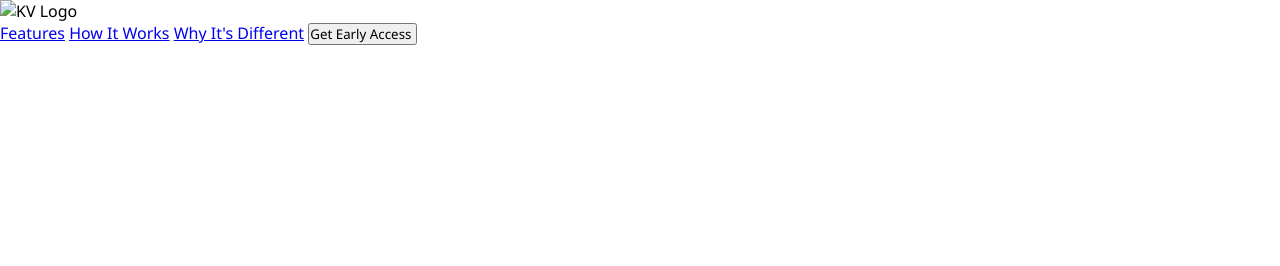
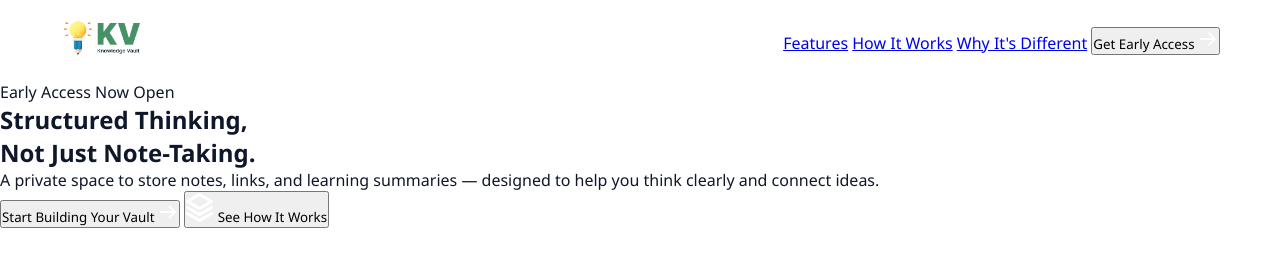
Before and after one commit to ItachiBhai/Website-with-only-htmel-and-css, a plain HTML site: page index.html in a window 1280 px wide. Drawn offline with Linux system fonts and the light colour scheme.

Commit message:
flex and space

```diff
--- a/index.html
+++ b/index.html
@@ -11,7 +11,7 @@
 <!-- NAVBAR -->
 <header class="navbar">
   <div class="logo">
-    <img src="images/logo-navbar.png" alt="KV Logo">
+    <img src="Image/logo-navbar.png" alt="KV Logo">
   </div>
 
   <nav>
@@ -20,7 +20,34 @@
     <a href="#">Why It's Different</a>
     <button class="btn nav-btn">
       Get Early Access
-      <img src="images/ArrowRight.png" alt="">
+      <img src="Image/ArrowRight.png" alt="">
     </button>
   </nav>
 </header>
+
+<!-- HERO -->
+<section class="hero">
+  <span class="badge">Early Access Now Open</span>
+
+  <h1>
+    Structured Thinking,<br>
+    <span>Not Just Note-Taking.</span>
+  </h1>
+
+  <p>
+    A private space to store notes, links, and learning summaries —
+    designed to help you think clearly and connect ideas.
+  </p>
+
+  <div class="hero-buttons">
+    <button class="btn primary">
+      Start Building Your Vault
+      <img src="Image/ArrowRight.png" alt="">
+    </button>
+
+    <button class="btn outline">
+      <img src="Image/Vector.png" alt="">
+      See How It Works
+    </button>
+  </div>
+</section>
--- a/style.css
+++ b/style.css
@@ -4,3 +4,19 @@
   box-sizing: border-box;
   font-family: "Segoe UI", sans-serif;
 }
+
+body {
+  color: #0f172a;
+}
+
+/* NAVBAR */
+.navbar {
+  display: flex;
+  justify-content: space-between;
+  align-items: center;
+  padding: 20px 60px;
+}
+
+.logo img {
+  height: 36px;
+}
```
